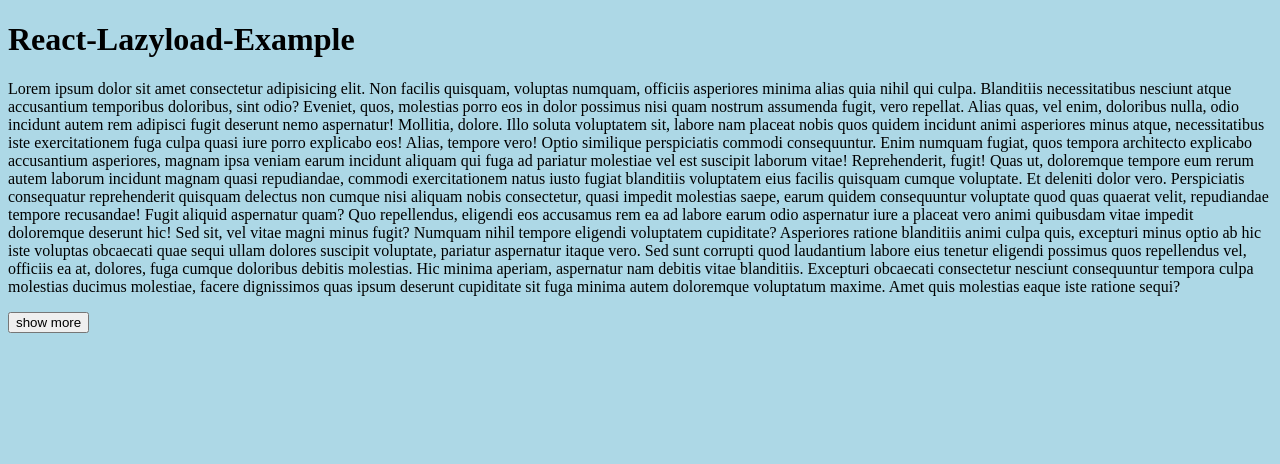
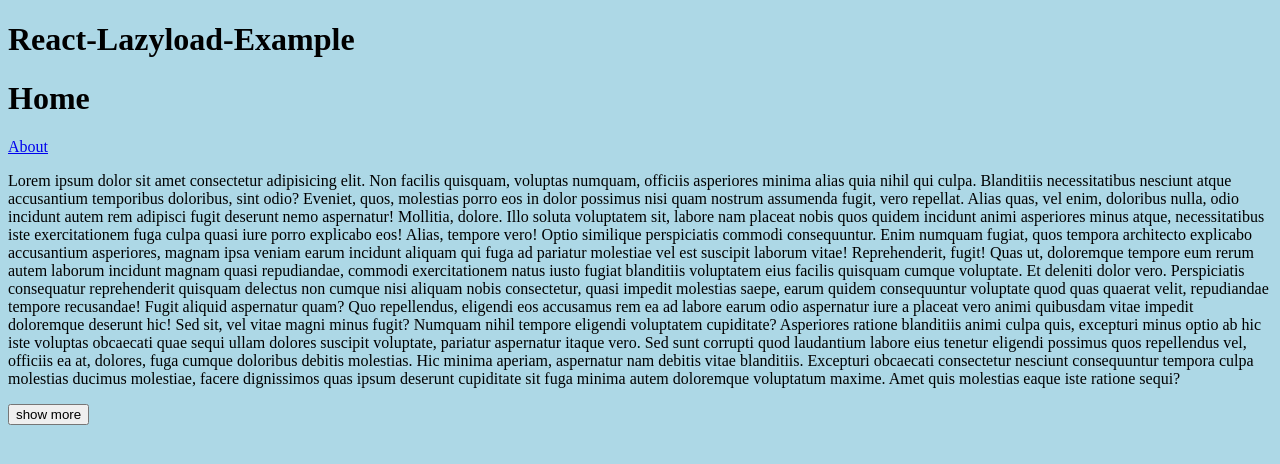
Before and after one commit to taichi-master/react-lazyload-example, a React app: page / in a window 1280 px wide. Shown: the top 464 px of the page. Built offline with nearby package versions, Linux system fonts and the light colour scheme.

Commit message:
webpack 5 & react-router 16

```diff
--- /dev/null
+++ b/src/about.jsx
@@ -0,0 +1,35 @@
+import React, { useState } from 'react'
+import { Link } from 'react-router-dom'
+import Article from './article.jsx'
+import Loading from './loading.jsx'
+import Loadable from 'react-loadable'
+import { logLoading } from './logLoading'
+
+logLoading( 'about' )
+
+const LoadableComponent = Loadable( {
+  loader: _ => import( './lazy.jsx' ),
+  loading: Loading
+} )
+
+export default function About () {
+  const [ isShow, setIsShow ] = useState( false )
+
+  function showMore ( e ) {
+    setIsShow( isShow => !isShow )
+  }
+
+  return (
+    <div className="about">
+      <h1>About</h1>
+      <nav>
+        <Link to="/">Home</Link>
+      </nav>
+      <Article />
+      <button onClick={ showMore }>{ isShow ? `show less` : `show more` }</button>
+      {
+        isShow && <LoadableComponent/>
+      }
+    </div>
+  )
+}
--- a/src/app.jsx
+++ b/src/app.jsx
@@ -1,33 +1,28 @@
 import React, { useState } from 'react'
-import Component from './component.jsx'
+import { Route, Routes } from 'react-router-dom'
+import Loadable from 'react-loadable'
+import Loading from './loading.jsx'
+import Home from './home.jsx'
+// import About from './about.jsx'
 import { logLoading } from './logLoading'
 
 logLoading( 'app' )
 
-import Loadable from 'react-loadable'
-import Loading from './loading.jsx'
-
-const LoadableComponent = Loadable( {
-  loader: _ => import( './lazy.jsx' ),
+const About = Loadable( {
+  loader: _ => import( './about.jsx' ),
   loading: Loading
 } )
 
 export function App () {
-
-  const [ isShow, setIsShow ] = useState( false )
-
-  function showMore ( e ) {
-    setIsShow( isShow => !isShow )
-  }
-
   return (
     <>
       <h1>React-Lazyload-Example</h1>
-      <Component/>
-      <button onClick={ showMore }>{ isShow ? `show less` : `show more` }</button>
-      {
-        isShow && <LoadableComponent/>
-      }
+      <main>
+        <Routes>
+          <Route path="/" element={ <Home /> } />
+          <Route path="/about" element={ <About /> } />
+        </Routes>
+      </main>
     </>
   )
 }
--- a/src/component.jsx
+++ b/src/article.jsx
@@ -1,11 +1,11 @@
 import React from 'react'
 import { logLoading } from './logLoading'
 
-logLoading( 'component' )
+logLoading( 'article' )
 
-export default function Component () {
+export default function Article () {
   return (
-    <p className="component">
+    <p className="article">
       Lorem ipsum dolor sit amet consectetur adipisicing elit. Non facilis quisquam, voluptas numquam, officiis asperiores minima alias quia nihil qui culpa. Blanditiis necessitatibus nesciunt atque accusantium temporibus doloribus, sint odio?
       Eveniet, quos, molestias porro eos in dolor possimus nisi quam nostrum assumenda fugit, vero repellat. Alias quas, vel enim, doloribus nulla, odio incidunt autem rem adipisci fugit deserunt nemo aspernatur!
       Mollitia, dolore. Illo soluta voluptatem sit, labore nam placeat nobis quos quidem incidunt animi asperiores minus atque, necessitatibus iste exercitationem fuga culpa quasi iure porro explicabo eos! Alias, tempore vero!
--- /dev/null
+++ b/src/home.jsx
@@ -0,0 +1,35 @@
+import React, { useState } from 'react'
+import { Link } from 'react-router-dom'
+import Article from './article.jsx'
+import Loadable from 'react-loadable'
+import Loading from './loading.jsx'
+import { logLoading } from './logLoading'
+
+logLoading( 'home' )
+
+const LoadableComponent = Loadable( {
+  loader: _ => import( './lazy.jsx' ),
+  loading: Loading
+} )
+
+export default function Home () {
+  const [ isShow, setIsShow ] = useState( false )
+
+  function showMore ( e ) {
+    setIsShow( isShow => !isShow )
+  }
+
+  return (
+    <div className="home">
+      <h1>Home</h1>
+      <nav>
+        <Link to="/about">About</Link>
+      </nav>
+      <Article/>
+      <button onClick={ showMore }>{ isShow ? `show less` : `show more` }</button>
+      {
+        isShow && <LoadableComponent/>
+      }
+    </div>
+  )
+}
--- a/src/main.css
+++ b/src/main.css
@@ -2,8 +2,8 @@ body {
   background-color: lightblue;
 }
 
-.component {
-  background-color: lightblue;
+.about {
+  background-color: lightgreen;
 }
 
 .lazy {
--- a/src/main.jsx
+++ b/src/main.jsx
@@ -1,7 +1,7 @@
 import './main.css'
-
 import React from 'react'
 import ReactDOM from 'react-dom'
+import { BrowserRouter } from 'react-router-dom'
 import { App } from './app.jsx'
 import { logLoading } from './logLoading'
 
@@ -9,6 +9,8 @@ logLoading( 'main' )
 
 // NOTE: this file can't be hot reloaded.
 ReactDOM.render(
-  <App/>,
+  <BrowserRouter>
+    <App/>
+  </BrowserRouter>,
   document.getElementById( 'root' )
 )
--- a/webpack.config.js
+++ b/webpack.config.js
@@ -1,6 +1,5 @@
 const path = require( 'path' ),
-      resolvePath = folder => path.resolve( __dirname, folder ),
-      webpack = require( 'webpack' )
+      resolvePath = folder => path.resolve( __dirname, folder )
 
 module.exports = {
   mode: 'development',
@@ -8,7 +7,6 @@ module.exports = {
   entry: {
     main: [
       resolvePath( 'src/main.jsx' )
-      // 'webpack-hot-middleware/client' // required for webpack-hot-middle only; will be added in server/index.js
     ]
   },
 
```
Also changed, not shown: package.json (+9 -5 lines), 2 other files (tests, documents, lock files or other folders).
